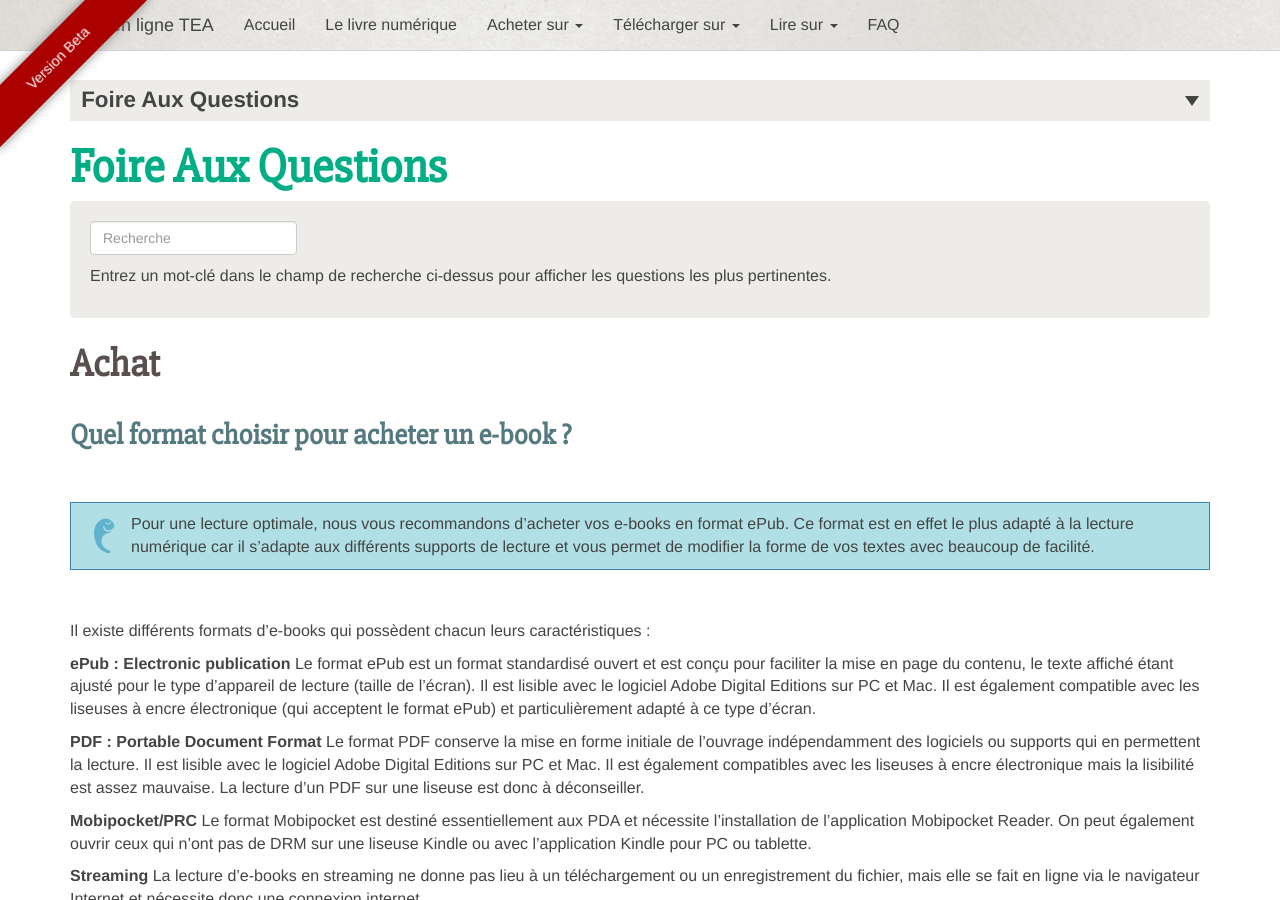
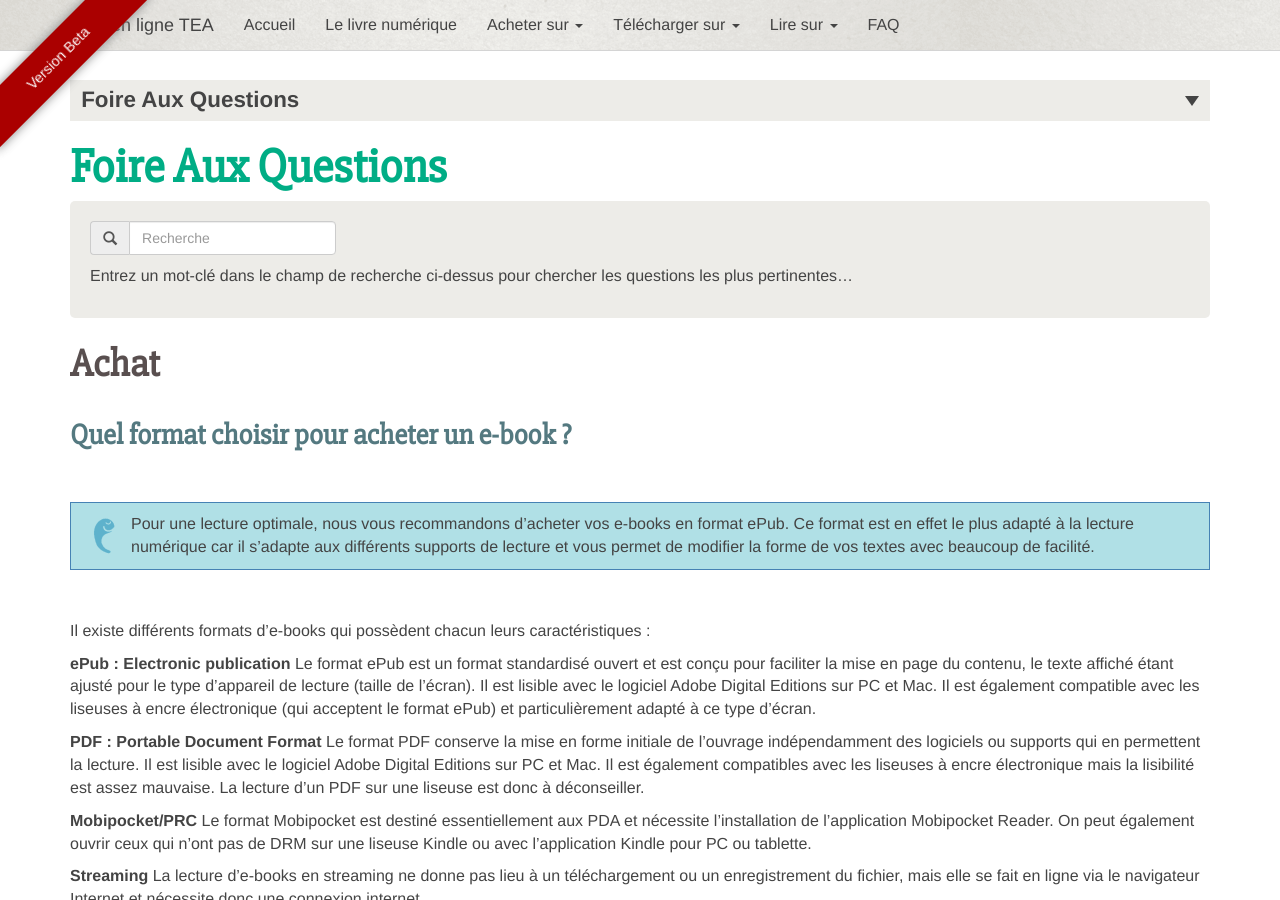
Before and after one commit to TEA-ebook/help-center, a Jekyll site: the page built from _pages/FAQ.md, in a window 1280 px wide and 900 px high. Built offline with Jekyll 4.4.1, drawn with Linux system fonts in a browser that asks for light colours; nearby versions of some CDN libraries; Markdown is read by kramdown in place of the engine named in the settings.

Commit message:
Mod: add magnifying glass B

```diff
--- a/_includes/search_inpage.html
+++ b/_includes/search_inpage.html
@@ -1,12 +1,13 @@
 <div id="search-form">
     <form class="form-inline">
-        <div class="form-group">
-            <input type="text" class="form-control" placeholder="Recherche" id="text-search" value="">
+        <div class="input-group">
+            <span class="input-group-addon"><span class="glyphicon glyphicon-search" aria-hidden="true"></span></span>
+          <input type="text" class="form-control" placeholder="Recherche" id="text-search">
         </div>
     </form>
 
     <div id="results">
-        <p class="no-results">Entrez un mot-clé dans le champ de recherche ci-dessus pour afficher les questions les plus pertinentes.</p>
+        <p class="no-results">Entrez un mot-clé dans le champ de recherche ci-dessus pour chercher les questions les plus pertinentes…</p>
     </div>
 
 </div>
```
